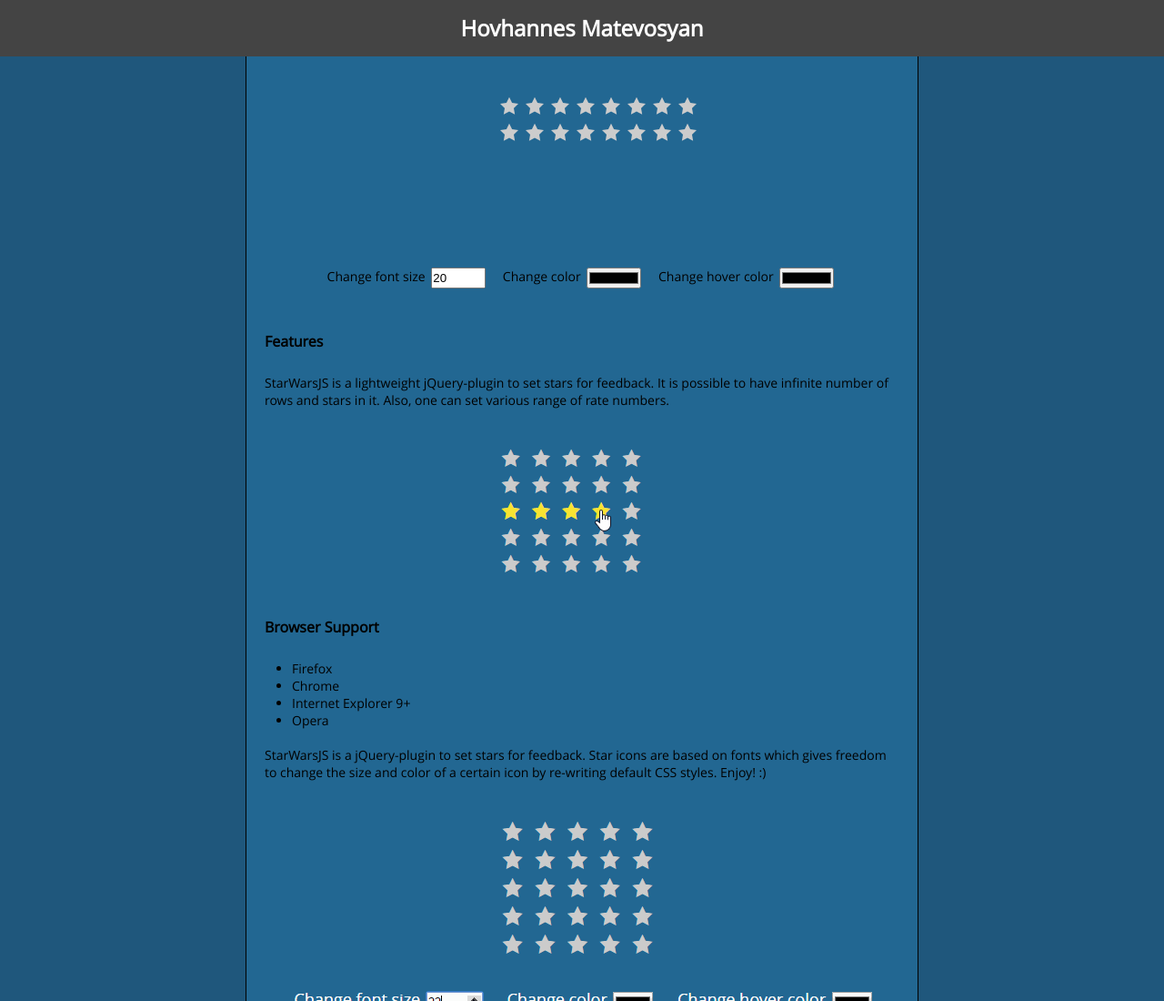
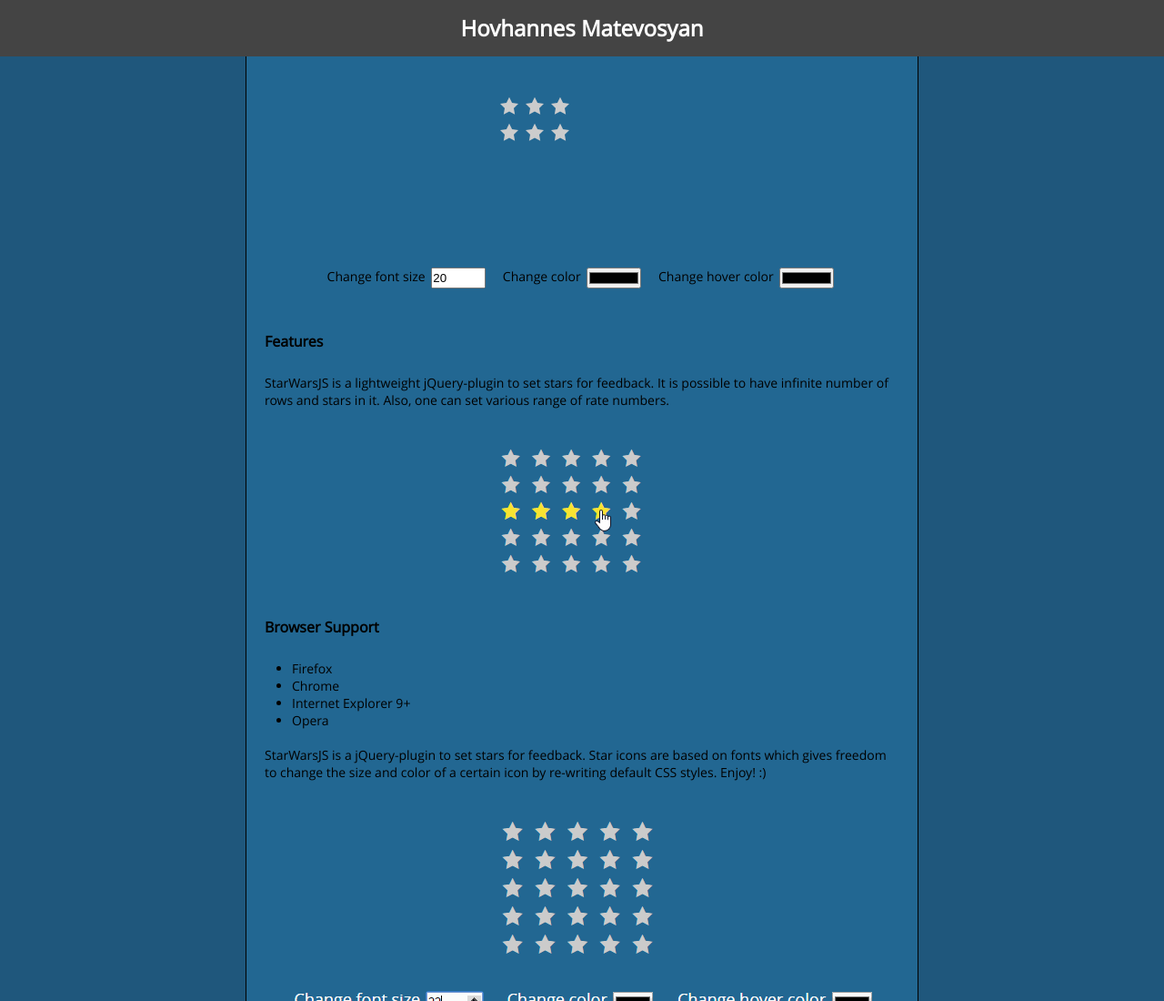
Before and after one commit to johannesMatevosyan/starwarsjs, a plain HTML site: page demo/index.html in a window 1280 px wide. Shown: the top 1100 px of the page at 91% size. Drawn offline with Linux system fonts and the light colour scheme; files whose address does not match are found by name.

Commit message:
define start and end numbers

```diff
--- a/demo/index.html
+++ b/demo/index.html
@@ -182,9 +182,8 @@
     <script>
         $( document ).ready(function() {
             $('.rate_row').starwarsjs({
-                range : 8,
-                start_val : 2,
-                end_val : 6
+                star_number : 8,
+                range : [2, 4]
             });
         });
     </script>
--- a/demo/js/starwarsjs.js
+++ b/demo/js/starwarsjs.js
@@ -4,15 +4,19 @@ $( document ).ready(function() {
         $.fn.starwarsjs = function(options){
             var settings = $.extend({
                 target : this.selector,
-                range : options.range,
-                star : "rate_star"
+                star_number : options.star_number,
+                star : "rate_star",
+                range : ''
             }, options );
 
             var starwarsjs = {
                 target: settings.target,
-                range: settings.range,
-                star: settings.star
+                star_number: settings.star_number,
+                star: settings.star,
+                range: settings.range
             };
+
+            console.log(starwarsjs);
 
             append_stars(starwarsjs);
             traverse(starwarsjs);
@@ -25,8 +29,13 @@ $( document ).ready(function() {
 
 function append_stars(starwarsjs){
     $(starwarsjs.target).each(function(){
-        if(starwarsjs.range){
-            for(var i = 1; i <= starwarsjs.range; i++){
+        if(starwarsjs.star_number && starwarsjs.range == ''){
+            for(var i = 1; i <= starwarsjs.star_number; i++){
+                $(this).append("<span class='" + starwarsjs.star +"' data-id='" + i + "'></span>");
+            }
+        }
+        if(starwarsjs.range && starwarsjs.range.length == 2){
+            for(var j = starwarsjs.range[0]; j <= starwarsjs.range[1]; j++){
                 $(this).append("<span class='" + starwarsjs.star +"' data-id='" + i + "'></span>");
             }
         }
@@ -34,7 +43,7 @@ function append_stars(starwarsjs){
 }
 
 function traverse(starwarsjs){
-    if(starwarsjs.range) {
+    if(starwarsjs.star_number) {
 
         $(starwarsjs.target + ' .' + starwarsjs.star).each(function () {
             $(this).hover( // change star's color after mouse hover
```
